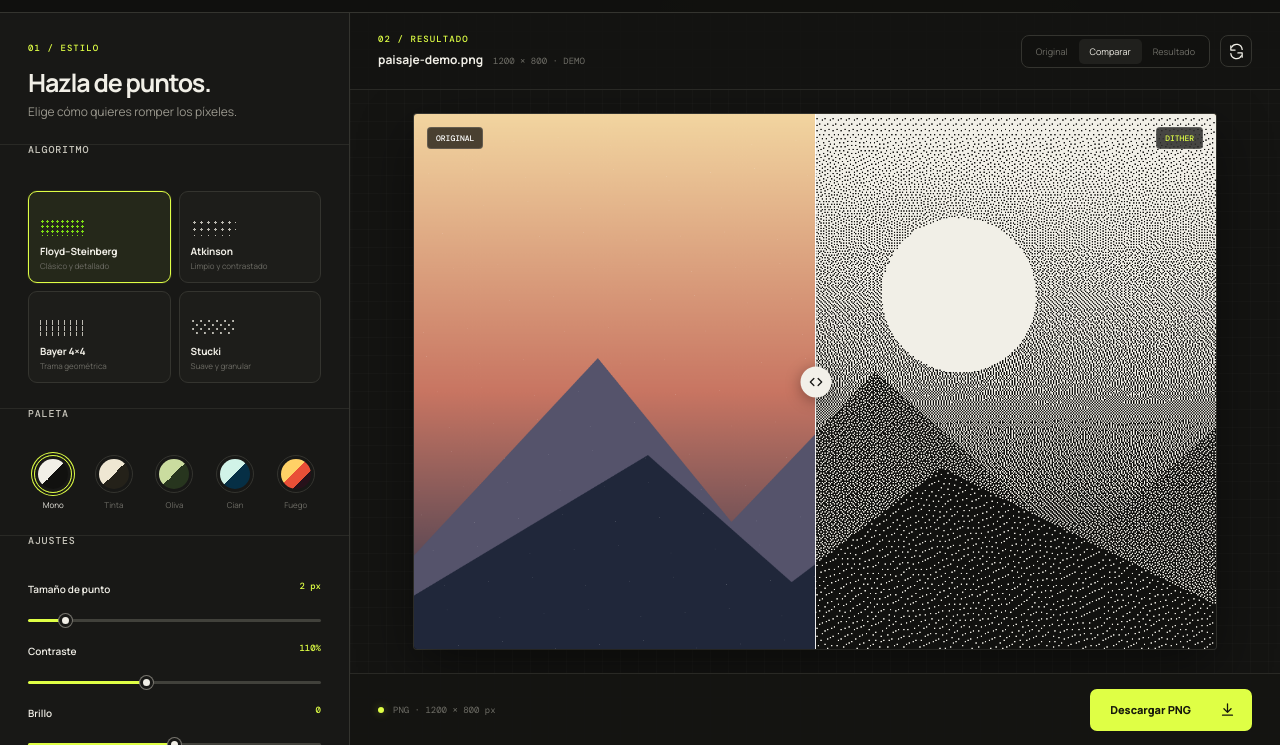
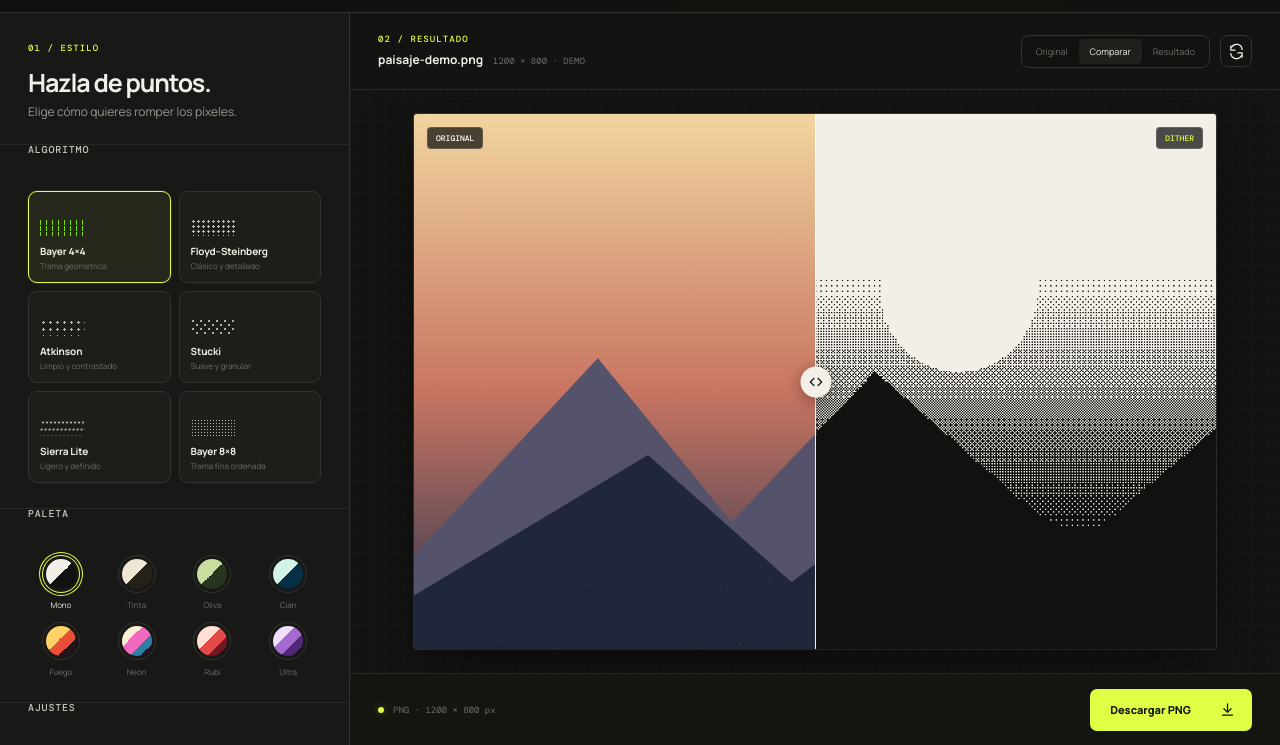
Before and after one commit to BladeMasterLOL/dither-lab, a website: page index.html in a window 1280 px wide. Both pictures are taken after a click on the button "o probar con una demo". Shown: the part 55-800 px from the top of the page. Drawn offline with nearby package versions, Linux system fonts and the light colour scheme.

Commit message:
Expand dithering algorithms and palettes

```diff
--- a/app.js
+++ b/app.js
@@ -20,17 +20,25 @@ const translations = {
     atkinsonDesc: "Limpio y contrastado",
     bayerDesc: "Trama geométrica",
     stuckiDesc: "Suave y granular",
+    sierraDesc: "Ligero y definido",
+    bayer8Desc: "Trama fina ordenada",
     palette: "Paleta",
     paletteAria: "Paleta de color",
     monoTitle: "Blanco y negro",
     inkTitle: "Tinta",
     cyanotypeTitle: "Cianotipo",
     fireTitle: "Fuego",
+    neonTitle: "Neón",
+    rubyTitle: "Rubí",
+    violetTitle: "Ultravioleta",
     monoLabel: "Mono",
     inkLabel: "Tinta",
     oliveLabel: "Oliva",
     cyanLabel: "Cian",
     fireLabel: "Fuego",
+    neonLabel: "Neón",
+    rubyLabel: "Rubí",
+    violetLabel: "Ultra",
     adjustments: "Ajustes",
     dotSize: "Tamaño de punto",
     contrast: "Contraste",
@@ -84,17 +92,25 @@ const translations = {
     atkinsonDesc: "Clean and punchy",
     bayerDesc: "Geometric pattern",
     stuckiDesc: "Smooth and granular",
+    sierraDesc: "Light and crisp",
+    bayer8Desc: "Fine ordered pattern",
     palette: "Palette",
     paletteAria: "Color palette",
     monoTitle: "Black and white",
     inkTitle: "Ink",
     cyanotypeTitle: "Cyanotype",
     fireTitle: "Fire",
+    neonTitle: "Neon",
+    rubyTitle: "Ruby",
+    violetTitle: "Ultraviolet",
     monoLabel: "Mono",
     inkLabel: "Ink",
     oliveLabel: "Olive",
     cyanLabel: "Cyan",
     fireLabel: "Fire",
+    neonLabel: "Neon",
+    rubyLabel: "Ruby",
+    violetLabel: "Ultra",
     adjustments: "Adjustments",
     dotSize: "Dot size",
     contrast: "Contrast",
@@ -155,11 +171,14 @@ const palettes = {
   ink: ["#242119", "#756f5e", "#c7bda5", "#f2ead9"],
   gameboy: ["#27351e", "#536b2e", "#91a84f", "#cadc9f"],
   cyan: ["#062f45", "#176585", "#70b7b5", "#d1f3e8"],
-  fire: ["#27111a", "#7d2636", "#e94f37", "#ffd166"]
+  fire: ["#27111a", "#7d2636", "#e94f37", "#ffd166"],
+  vapor: ["#241734", "#2e80a3", "#f26ac0", "#fdf0d5"],
+  ruby: ["#17090c", "#6f1825", "#e34b4b", "#ffe0d2"],
+  violet: ["#190d29", "#51277a", "#a36bd1", "#f0ddff"]
 };
 
 const defaults = {
-  algorithm: "floyd",
+  algorithm: "bayer",
   palette: "mono",
   pixelSize: 2,
   contrast: 110,
@@ -319,22 +338,37 @@ function applyDither(imageData, settings) {
   const kernels = {
     floyd: { divisor: 16, points: [[1, 0, 7], [-1, 1, 3], [0, 1, 5], [1, 1, 1]] },
     atkinson: { divisor: 8, points: [[1, 0, 1], [2, 0, 1], [-1, 1, 1], [0, 1, 1], [1, 1, 1], [0, 2, 1]] },
-    stucki: { divisor: 42, points: [[1, 0, 8], [2, 0, 4], [-2, 1, 2], [-1, 1, 4], [0, 1, 8], [1, 1, 4], [2, 1, 2], [-2, 2, 1], [-1, 2, 2], [0, 2, 4], [1, 2, 2], [2, 2, 1]] }
+    stucki: { divisor: 42, points: [[1, 0, 8], [2, 0, 4], [-2, 1, 2], [-1, 1, 4], [0, 1, 8], [1, 1, 4], [2, 1, 2], [-2, 2, 1], [-1, 2, 2], [0, 2, 4], [1, 2, 2], [2, 2, 1]] },
+    sierra: { divisor: 4, points: [[1, 0, 2], [-1, 1, 1], [0, 1, 1]] }
   };
-  const bayer = [
-    [0, 8, 2, 10],
-    [12, 4, 14, 6],
-    [3, 11, 1, 9],
-    [15, 7, 13, 5]
-  ];
+  const bayerMatrices = {
+    bayer: [
+      [0, 8, 2, 10],
+      [12, 4, 14, 6],
+      [3, 11, 1, 9],
+      [15, 7, 13, 5]
+    ],
+    bayer8: [
+      [0, 32, 8, 40, 2, 34, 10, 42],
+      [48, 16, 56, 24, 50, 18, 58, 26],
+      [12, 44, 4, 36, 14, 46, 6, 38],
+      [60, 28, 52, 20, 62, 30, 54, 22],
+      [3, 35, 11, 43, 1, 33, 9, 41],
+      [51, 19, 59, 27, 49, 17, 57, 25],
+      [15, 47, 7, 39, 13, 45, 5, 37],
+      [63, 31, 55, 23, 61, 29, 53, 21]
+    ]
+  };
+  const orderedMatrix = bayerMatrices[settings.algorithm];
 
   for (let y = 0; y < height; y += 1) {
     for (let x = 0; x < width; x += 1) {
       const index = y * width + x;
       let oldValue = values[index];
 
-      if (settings.algorithm === "bayer") {
-        const threshold = ((bayer[y % 4][x % 4] + 0.5) / 16 - 0.5) * 92 * settings.strength;
+      if (orderedMatrix) {
+        const size = orderedMatrix.length;
+        const threshold = ((orderedMatrix[y % size][x % size] + 0.5) / (size * size) - 0.5) * 92 * settings.strength;
         oldValue = Math.max(0, Math.min(255, oldValue + threshold));
       }
 
@@ -346,7 +380,7 @@ function applyDither(imageData, settings) {
       output[p + 2] = color[2];
       output[p + 3] = data[p + 3];
 
-      if (settings.algorithm !== "bayer") {
+      if (!orderedMatrix) {
         const kernel = kernels[settings.algorithm];
         diffuse(values, width, height, x, y, oldValue - levels[paletteIndex], kernel.points, kernel.divisor, settings.strength);
       }
--- a/index.html
+++ b/index.html
@@ -40,7 +40,11 @@
           <legend data-i18n="algorithm">Algoritmo</legend>
           <div class="algorithm-grid">
             <label class="algorithm-option">
-              <input type="radio" name="algorithm" value="floyd" checked />
+              <input type="radio" name="algorithm" value="bayer" checked />
+              <span class="algorithm-card"><span class="pattern pattern-bayer"></span><strong>Bayer 4×4</strong><small data-i18n="bayerDesc">Trama geométrica</small></span>
+            </label>
+            <label class="algorithm-option">
+              <input type="radio" name="algorithm" value="floyd" />
               <span class="algorithm-card"><span class="pattern pattern-floyd"></span><strong>Floyd–Steinberg</strong><small data-i18n="floydDesc">Clásico y detallado</small></span>
             </label>
             <label class="algorithm-option">
@@ -48,12 +52,16 @@
               <span class="algorithm-card"><span class="pattern pattern-atkinson"></span><strong>Atkinson</strong><small data-i18n="atkinsonDesc">Limpio y contrastado</small></span>
             </label>
             <label class="algorithm-option">
-              <input type="radio" name="algorithm" value="bayer" />
-              <span class="algorithm-card"><span class="pattern pattern-bayer"></span><strong>Bayer 4×4</strong><small data-i18n="bayerDesc">Trama geométrica</small></span>
+              <input type="radio" name="algorithm" value="stucki" />
+              <span class="algorithm-card"><span class="pattern pattern-stucki"></span><strong>Stucki</strong><small data-i18n="stuckiDesc">Suave y granular</small></span>
             </label>
             <label class="algorithm-option">
-              <input type="radio" name="algorithm" value="stucki" />
-              <span class="algorithm-card"><span class="pattern pattern-stucki"></span><strong>Stucki</strong><small data-i18n="stuckiDesc">Suave y granular</small></span>
+              <input type="radio" name="algorithm" value="sierra" />
+              <span class="algorithm-card"><span class="pattern pattern-sierra"></span><strong>Sierra Lite</strong><small data-i18n="sierraDesc">Ligero y definido</small></span>
+            </label>
+            <label class="algorithm-option">
+              <input type="radio" name="algorithm" value="bayer8" />
+              <span class="algorithm-card"><span class="pattern pattern-bayer8"></span><strong>Bayer 8×8</strong><small data-i18n="bayer8Desc">Trama fina ordenada</small></span>
             </label>
           </div>
         </fieldset>
@@ -85,6 +93,21 @@
               <input type="radio" name="palette" value="fire" />
               <span class="palette-swatch swatch-fire"><span></span></span>
               <small data-i18n="fireLabel">Fuego</small>
+            </label>
+            <label class="palette-option" title="Neón" data-i18n-title="neonTitle">
+              <input type="radio" name="palette" value="vapor" />
+              <span class="palette-swatch swatch-vapor"><span></span></span>
+              <small data-i18n="neonLabel">Neón</small>
+            </label>
+            <label class="palette-option" title="Rubí" data-i18n-title="rubyTitle">
+              <input type="radio" name="palette" value="ruby" />
+              <span class="palette-swatch swatch-ruby"><span></span></span>
+              <small data-i18n="rubyLabel">Rubí</small>
+            </label>
+            <label class="palette-option" title="Ultravioleta" data-i18n-title="violetTitle">
+              <input type="radio" name="palette" value="violet" />
+              <span class="palette-swatch swatch-violet"><span></span></span>
+              <small data-i18n="violetLabel">Ultra</small>
             </label>
           </div>
         </fieldset>
--- a/package.json
+++ b/package.json
@@ -1,6 +1,6 @@
 {
   "name": "dither-lab",
-  "version": "1.1.0",
+  "version": "1.2.0",
   "private": true,
   "packageManager": "pnpm@11.0.7",
   "description": "Conversor de imágenes con dithering para web y Android",
--- a/styles.css
+++ b/styles.css
@@ -169,9 +169,11 @@ fieldset { min-inline-size: 0; }
 .pattern-atkinson { background: radial-gradient(circle, #d8d6cd 1px, transparent 1.3px); background-size: 7px 7px; }
 .pattern-bayer { background: conic-gradient(from 90deg at 1px 1px, transparent 25%, #d8d6cd 0 50%, transparent 0); background-size: 6px 6px; }
 .pattern-stucki { background: radial-gradient(circle at 30% 25%, #d8d6cd 1px, transparent 1.2px), radial-gradient(circle at 70% 75%, #d8d6cd 1px, transparent 1.2px); background-size: 8px 8px; }
+.pattern-sierra { background: radial-gradient(circle, #d8d6cd 1px, transparent 1.25px); background-size: 4px 7px; transform: skewX(-12deg); }
+.pattern-bayer8 { background: radial-gradient(circle, #d8d6cd .8px, transparent 1px); background-size: 3px 3px; }
 .algorithm-option input:checked + .algorithm-card .pattern { filter: sepia(1) saturate(7) hue-rotate(28deg); }
 
-.palette-row { display: grid; grid-template-columns: repeat(5, 1fr); gap: 10px; }
+.palette-row { display: grid; grid-template-columns: repeat(4, 1fr); gap: 12px 10px; }
 .palette-option { display: flex; flex-direction: column; align-items: center; gap: 6px; cursor: pointer; }
 .palette-option small { color: var(--dim); font-size: 8px; }
 .palette-swatch { width: 38px; height: 38px; padding: 3px; border: 1px solid var(--line); border-radius: 50%; transition: .18s ease; }
@@ -181,6 +183,9 @@ fieldset { min-inline-size: 0; }
 .swatch-gameboy span { background: linear-gradient(135deg, #cadc9f 0 50%, #27351e 50%); }
 .swatch-cyan span { background: linear-gradient(135deg, #d1f3e8 0 50%, #062f45 50%); }
 .swatch-fire span { background: linear-gradient(135deg, #ffd166 0 45%, #e94f37 45% 70%, #27111a 70%); }
+.swatch-vapor span { background: linear-gradient(135deg, #fdf0d5 0 35%, #f26ac0 35% 62%, #2e80a3 62% 80%, #241734 80%); }
+.swatch-ruby span { background: linear-gradient(135deg, #ffe0d2 0 42%, #e34b4b 42% 68%, #6f1825 68% 84%, #17090c 84%); }
+.swatch-violet span { background: linear-gradient(135deg, #f0ddff 0 38%, #a36bd1 38% 63%, #51277a 63% 82%, #190d29 82%); }
 .palette-option:hover .palette-swatch { border-color: #77756d; }
 .palette-option input:checked + .palette-swatch { border-color: var(--accent); box-shadow: 0 0 0 2px var(--panel), 0 0 0 3px var(--accent); }
 .palette-option input:checked ~ small { color: var(--text); }
```
Also changed, not shown: README.md, 1 other file.
